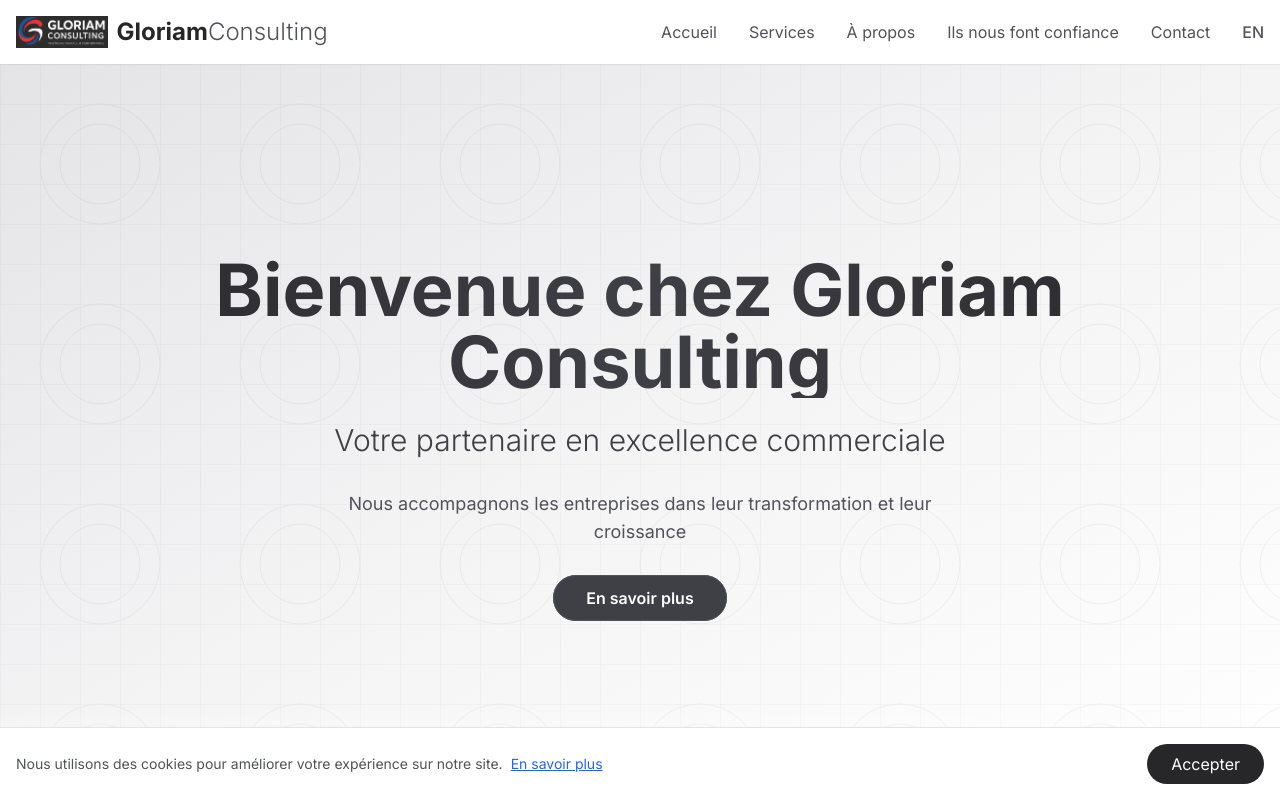
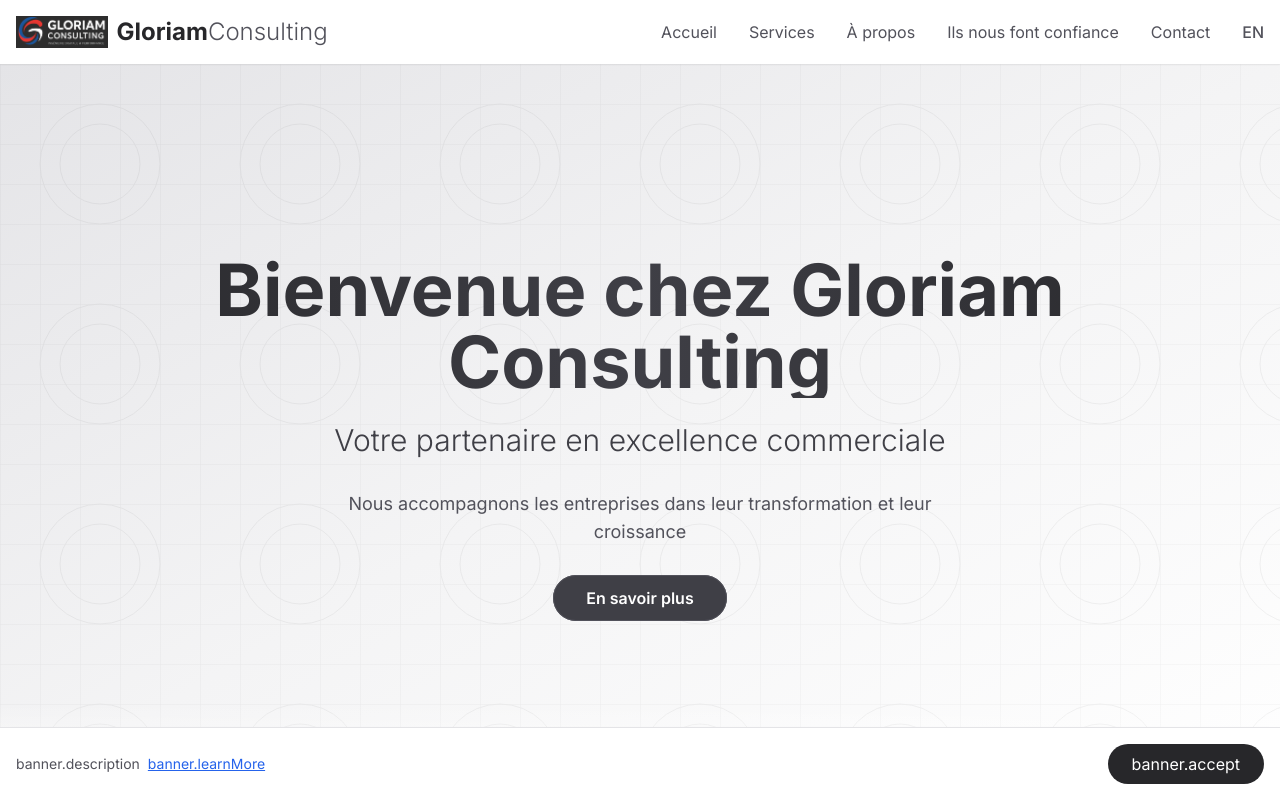
Before and after one commit to mhdaouda/gloriam-consulting, a Next.js app: page /fr/ in a window 1280 px wide. Shown: the top 800 px of the page. Built offline with nearby package versions, Linux system fonts and the light colour scheme.

Commit message:
fix: use useTranslations hook like in home page

```diff
--- a/src/app/_components/CookieConsent.tsx
+++ b/src/app/_components/CookieConsent.tsx
@@ -3,11 +3,12 @@
 import { useState, useEffect } from 'react';
 import Link from 'next/link';
 import { useLocaleContext } from '@/contexts/LocaleContext';
-import { t } from '@/i18n';
+import { useTranslations } from '@/app/_hooks/useTranslations';
 
 export function CookieConsent() {
   const [showBanner, setShowBanner] = useState(false);
   const { locale } = useLocaleContext();
+  const t = useTranslations('cookies');
 
   useEffect(() => {
     // Vérifie si l'utilisateur a déjà accepté les cookies
@@ -30,20 +31,20 @@
         <div className="flex flex-col md:flex-row justify-between items-center gap-4">
           <div className="flex flex-col md:flex-row items-center gap-2">
             <p className="text-sm text-zinc-600 text-center md:text-left">
-              {t(locale, 'cookies.description')}
+              {t('banner.description')}
             </p>
             <Link
               href={`/${locale}/cookies`}
               className="text-sm text-blue-600 hover:text-blue-800 underline"
             >
-              {t(locale, 'cookies.learnMore')}
+              {t('banner.learnMore')}
             </Link>
           </div>
           <button
             onClick={acceptCookies}
             className="px-6 py-2 bg-zinc-800 text-white rounded-full hover:bg-zinc-700 transition-colors"
           >
-            {t(locale, 'cookies.accept')}
+            {t('banner.accept')}
           </button>
         </div>
       </div>
```
